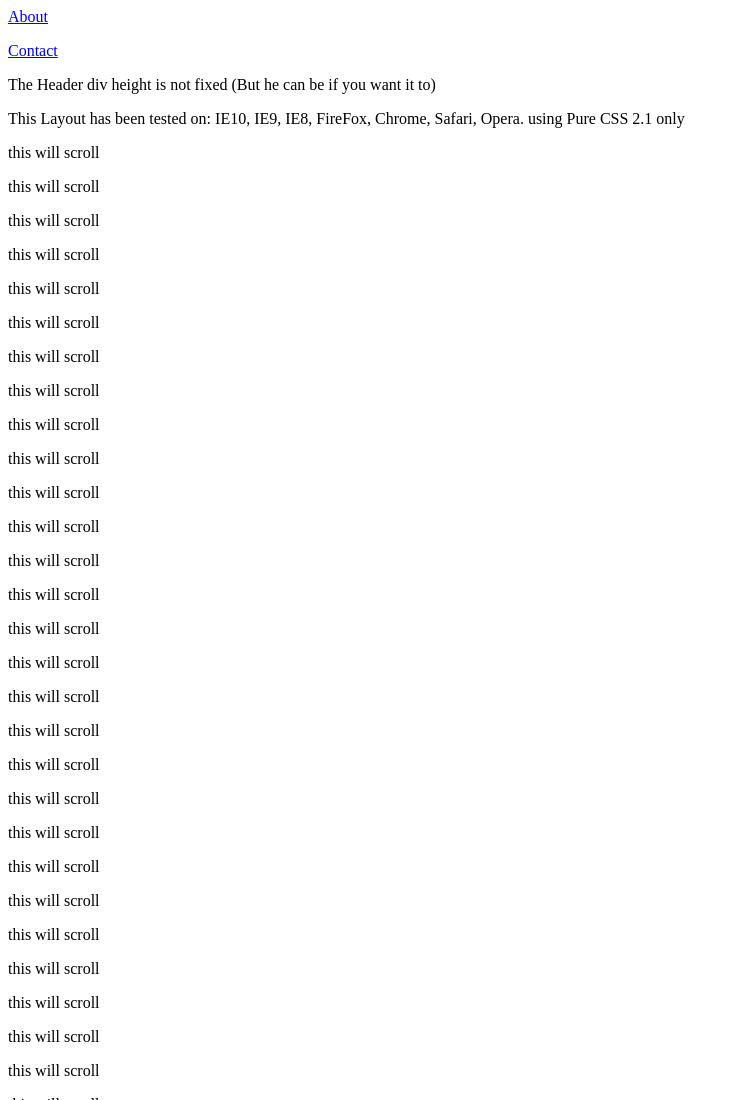
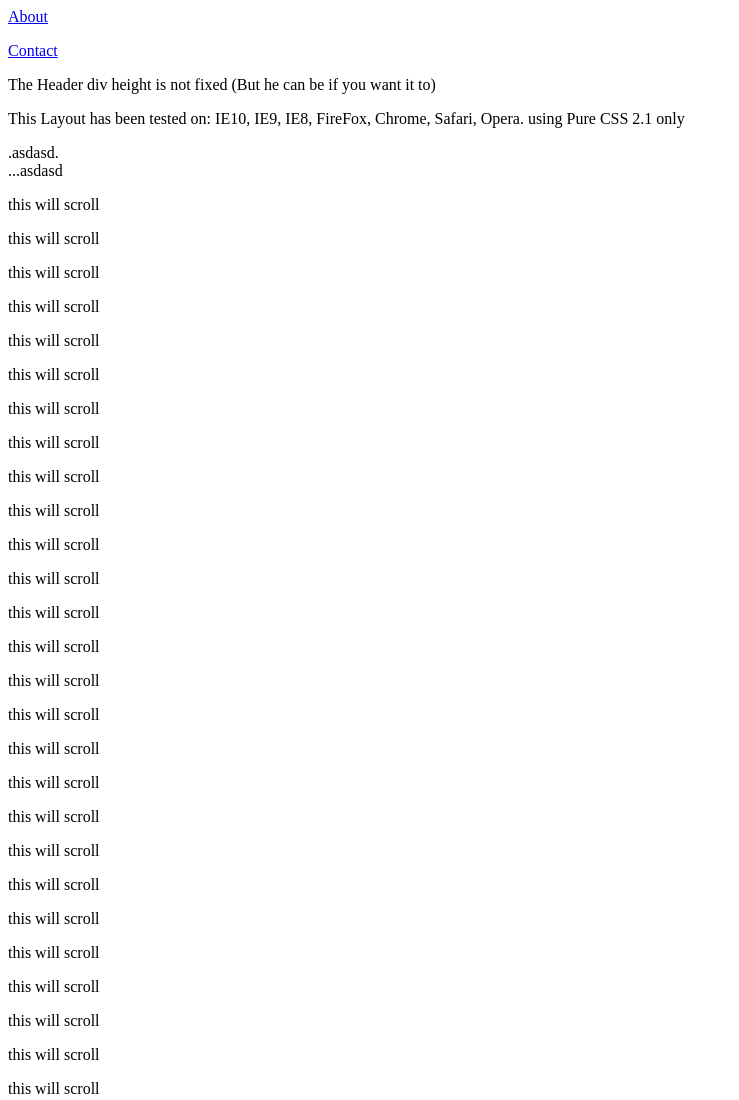
Before and after one commit to LukeM12/Code, a website: page public/views/home.html in a window 1280 px wide. Shown: the top 1100 px of the page, without its empty margins (0-739 px from the left). Drawn offline with Linux system fonts and the light colour scheme.

Commit message:
Fixed_Annoying_CSs_Bug

```diff
--- a/public/views/home.html
+++ b/public/views/home.html
@@ -1,5 +1,4 @@
 
-</div>
 <!-- <div ng-controller="QueryController">
 <div id="text_content">
   <button class="rightmost" ng-click="direction()">
@@ -42,11 +41,17 @@ Direction
             <p>This Layout has been tested on: IE10, IE9, IE8, FireFox, Chrome, Safari, Opera. using Pure CSS 2.1 only</p>
         </div>
 
-            <div class="Wrapper">
+<!--     <div class="Wrapper"> -->
+<!-- Left Content -->
+             <div class="waa"> </div>
+                  <!-- Right Content -->
+          <div class="RightContent">
 
-                    <div class="waa"> </div>
+            <div class="row">
+              <div class="span4">.asdasd.</div>
+              <div class="span8">...asdasd</div>
+            </div>
 
-                  <div class="RightContent">
             <p>this will scroll</p><p>this will scroll</p><p>this will scroll</p><p>this will scroll</p><p>this will scroll</p><p>this will scroll</p>
             <p>this will scroll</p><p>this will scroll</p><p>this will scroll</p><p>this will scroll</p><p>this will scroll</p><p>this will scroll</p>
             <p>this will scroll</p><p>this will scroll</p><p>this will scroll</p><p>this will scroll</p><p>this will scroll</p><p>this will scroll</p>
@@ -59,7 +64,7 @@ Direction
 
 
 
-        </div>
+<!--     </div> -->
 </div>
 <!-- </body>
 </html>
```
Lines whose indentation alone changed are shown as unchanged.
